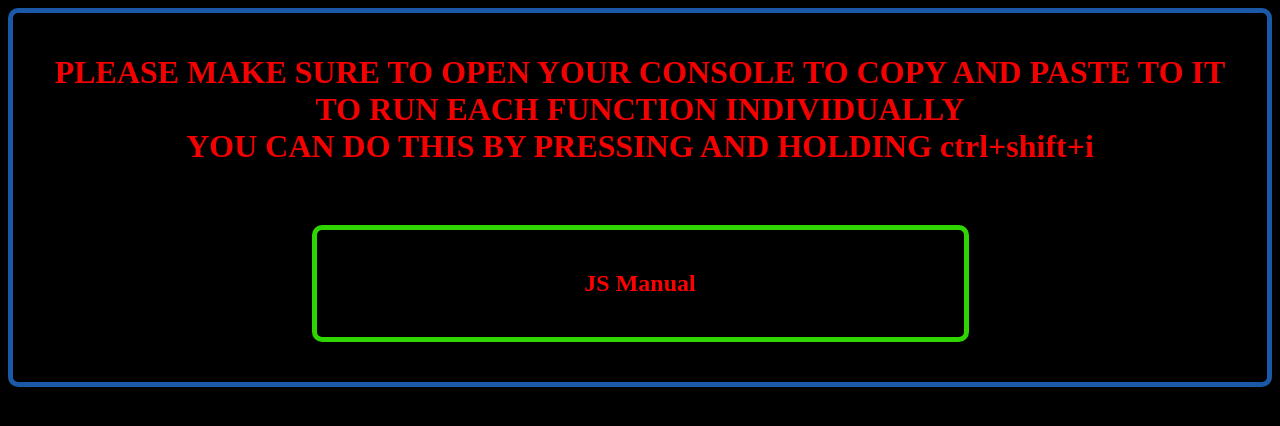
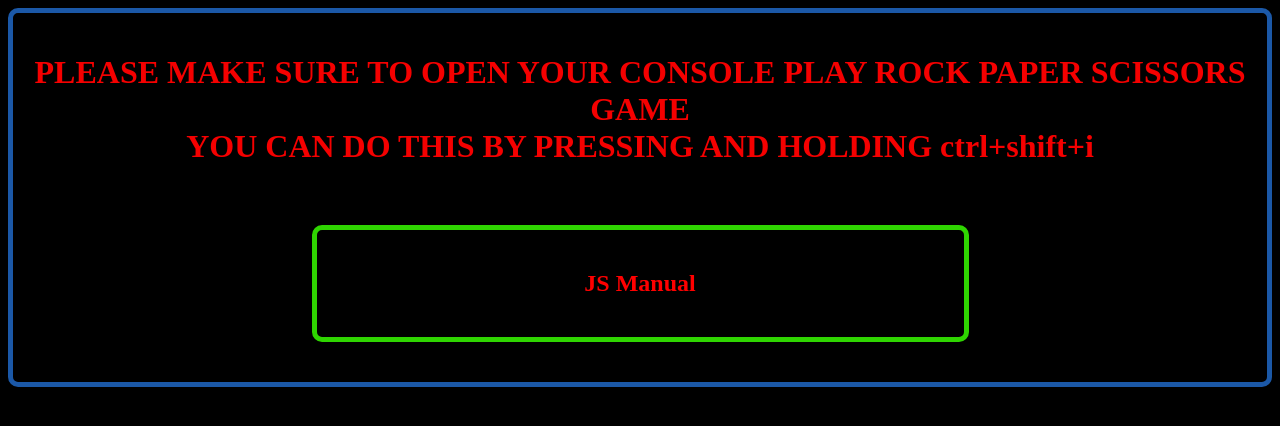
Before and after one commit to Ingeniur12/Mod03AssignJS, a plain HTML site: page index.html in a window 1280 px wide. Drawn offline with Linux system fonts and the light colour scheme.

Commit message:
JS Manual

```diff
--- a/index.html
+++ b/index.html
@@ -9,8 +9,7 @@
 </head>
 
 <body>
-  <h1>PLEASE MAKE SURE TO OPEN YOUR CONSOLE TO COPY AND PASTE TO IT<br>
-    TO RUN EACH FUNCTION INDIVIDUALLY<br>
+  <h1>PLEASE MAKE SURE TO OPEN YOUR CONSOLE PLAY ROCK PAPER SCISSORS GAME<br>
     YOU CAN DO THIS BY PRESSING AND HOLDING ctrl+shift+i </h1>
   ///////////////////////////////////////////////////////////////////////////
   <div class="neon-green-box">
```
